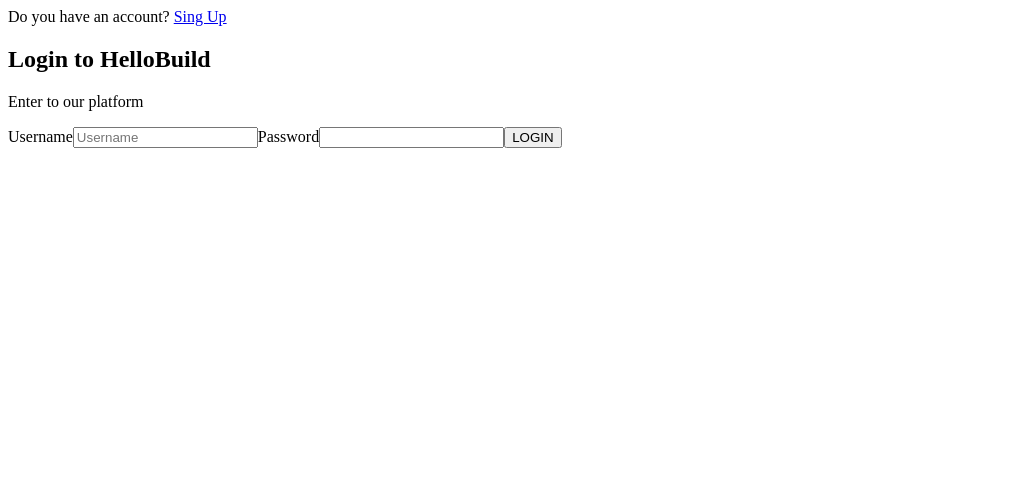
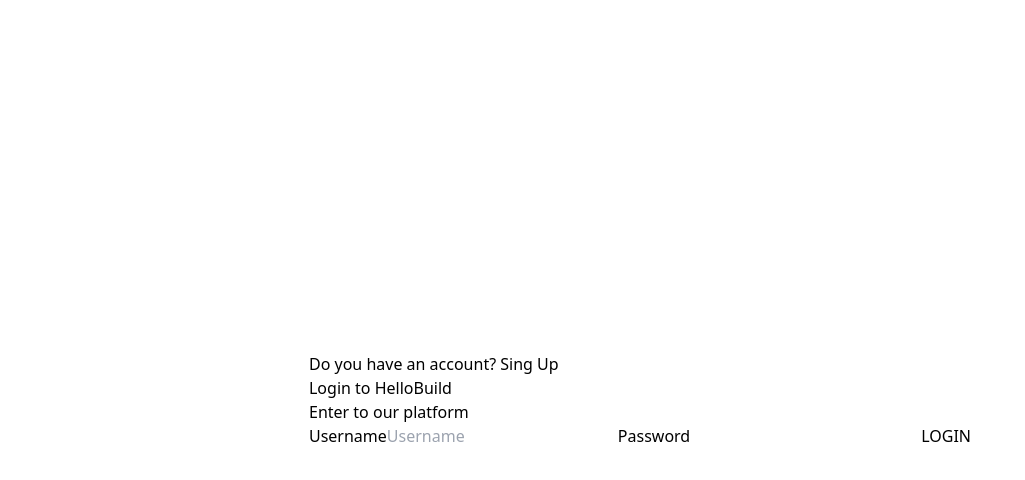
Before and after one commit to gilsantosjulian/singup-hellobuild, a React app: page / in a window 1280 px wide. Shown: the top 480 px of the page, without its empty margins (0-1025 px from the left). Built offline with nearby package versions, Linux system fonts and the light colour scheme.

Commit message:
feat: add tailwind to the views

```diff
--- a/src/App.js
+++ b/src/App.js
@@ -3,8 +3,8 @@
 
 export const App = () => {
   return (
-    <>
+    <div className='flex items-center justify-center h-screen'>
       <Home />
-    </>
+    </div>
   )
 }
--- a/src/index.js
+++ b/src/index.js
@@ -1,5 +1,6 @@
 import React from 'react'
 import ReactDOM from 'react-dom'
 import { App } from './App'
+import './index.scss'
 
 ReactDOM.render(<App />, document.getElementById('app'))
--- /dev/null
+++ b/src/index.scss
@@ -0,0 +1,3 @@
+@tailwind base;
+@tailwind components;
+@tailwind utilities;
```
Also changed, not shown: public/index.html (renamed from src/index.html).
